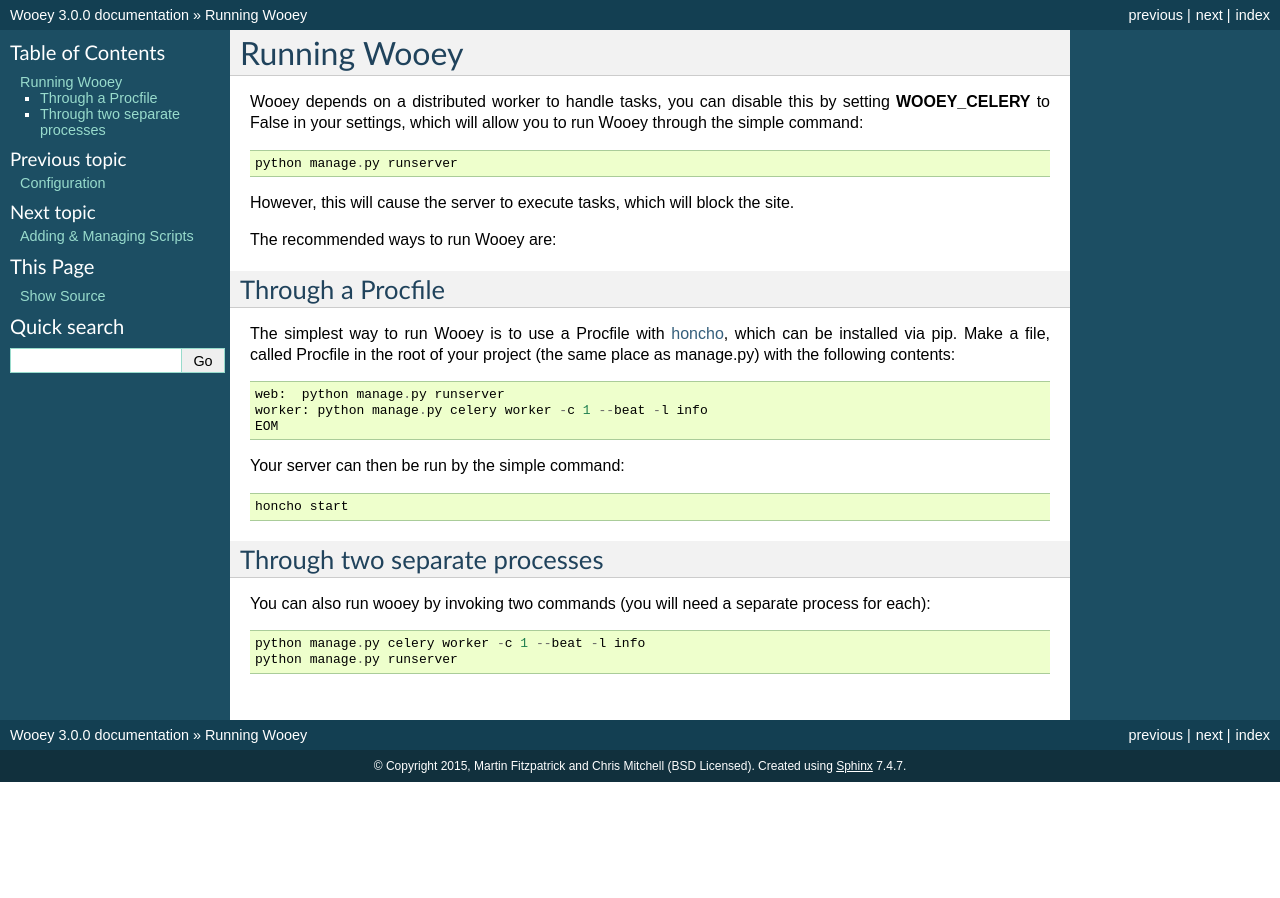
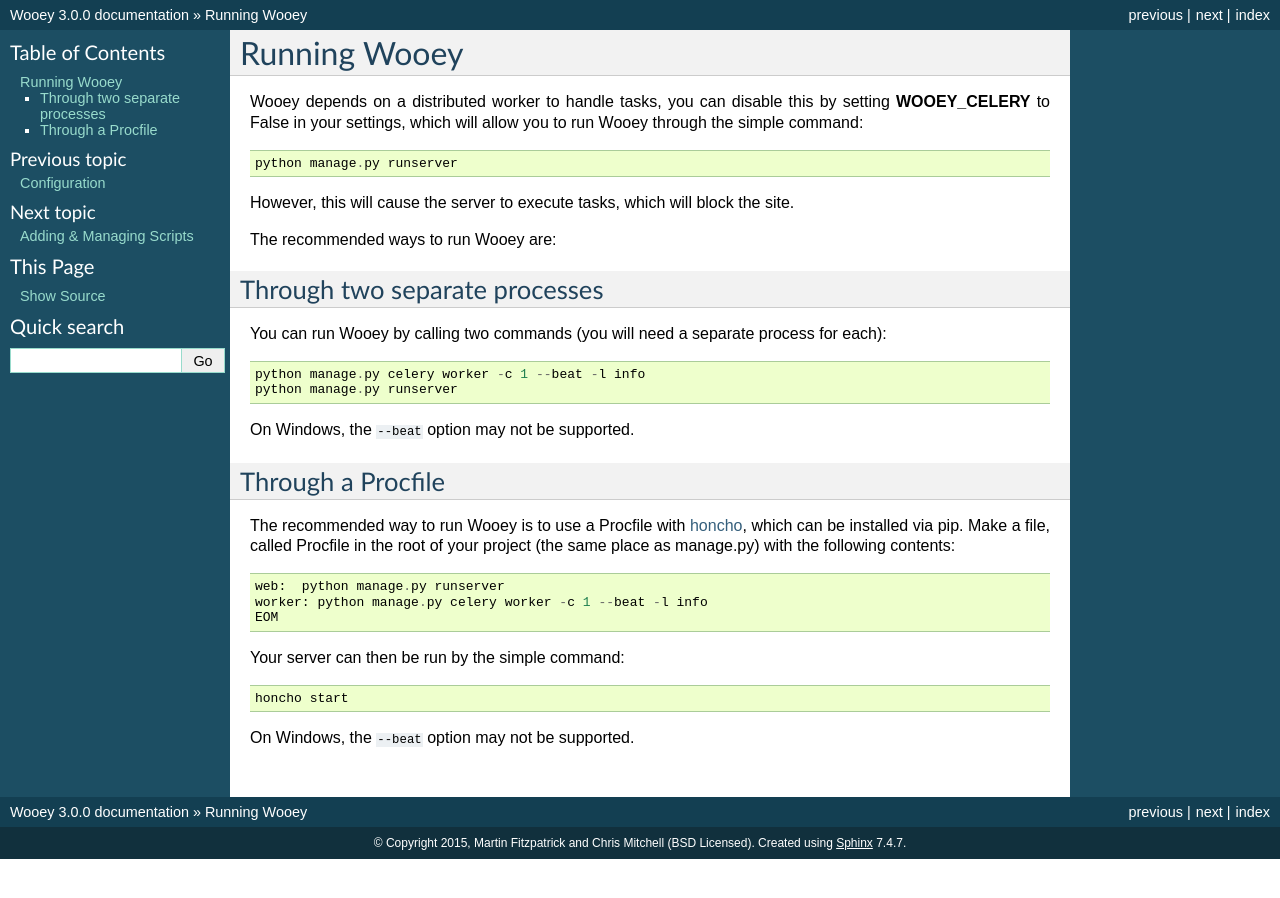
Before and after one commit to wooey/Wooey, a Sphinx documentation site: the page built from docs/running.rst, in a window 1280 px wide. Built offline with Sphinx 7.4.7, drawn with Linux system fonts in a browser that asks for light colours; pages that are not in the unit, such as notebooks, are missing from menus.

Commit message:
improve running instructions
- two commands before Procfile as it's quicker and easier (although not as "good")
- remove --beat on windows
- wooey -> Wooey

```diff
--- a/docs/running.rst
+++ b/docs/running.rst
@@ -14,10 +14,23 @@
 
 The recommended ways to run Wooey are:
 
+Through two separate processes
+------------------------------
+
+You can run Wooey by calling two commands (you will need a
+separate process for each):
+
+::
+
+    python manage.py celery worker -c 1 --beat -l info
+    python manage.py runserver
+
+On Windows, the ``--beat`` option may not be supported.
+
 Through a Procfile
 ------------------
 
-The simplest way to run Wooey is to use a Procfile with
+The recommended way to run Wooey is to use a Procfile with
 `honcho <https://github.com/nickstenning/honcho>`__, which can be
 installed via pip. Make a file, called Procfile in the root of your
 project (the same place as manage.py) with the following contents:
@@ -34,13 +47,4 @@
 
     honcho start
 
-Through two separate processes
-------------------------------
-
-You can also run wooey by invoking two commands (you will need a
-separate process for each):
-
-::
-
-    python manage.py celery worker -c 1 --beat -l info
-    python manage.py runserver
+On Windows, the ``--beat`` option may not be supported.
```
